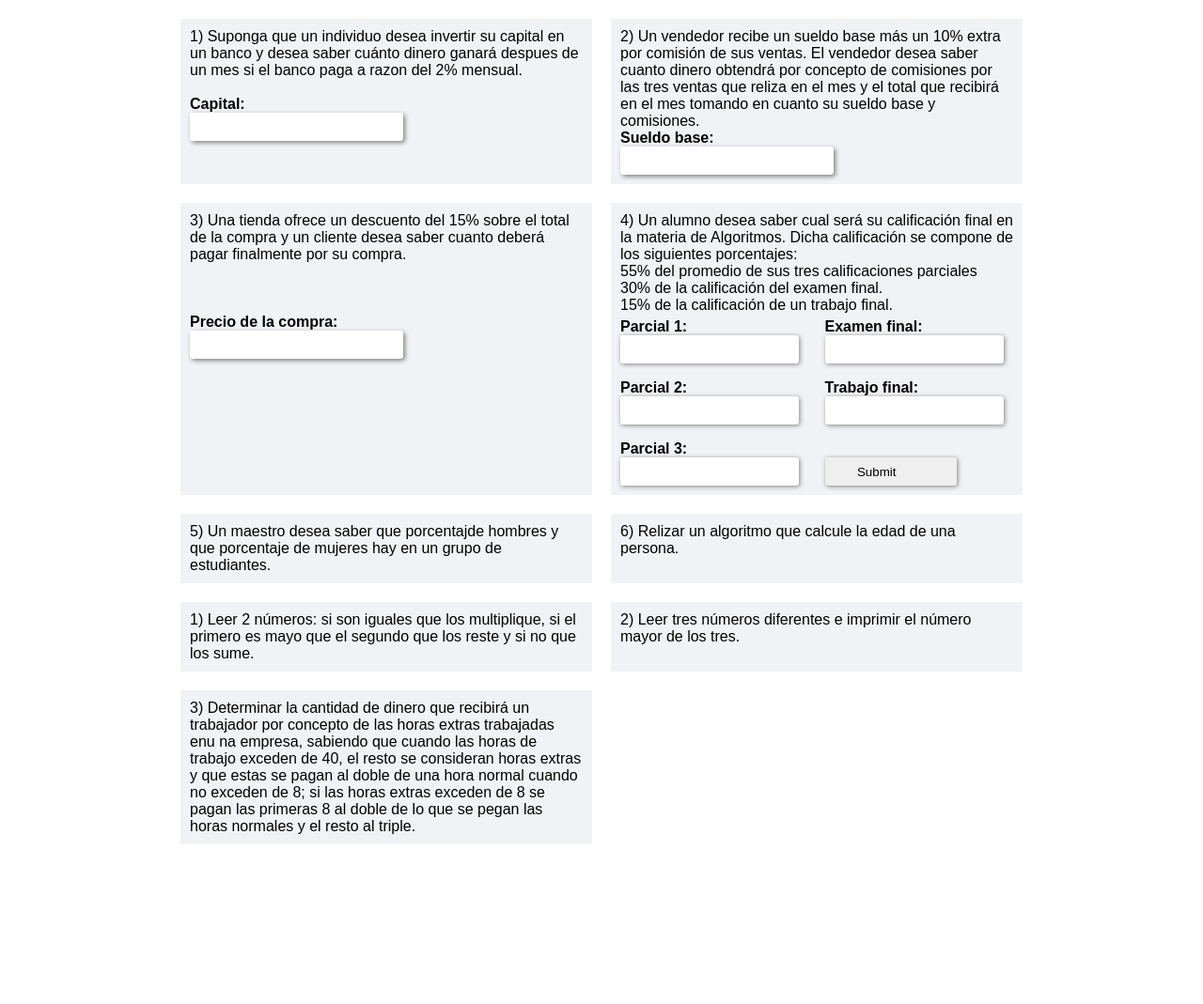
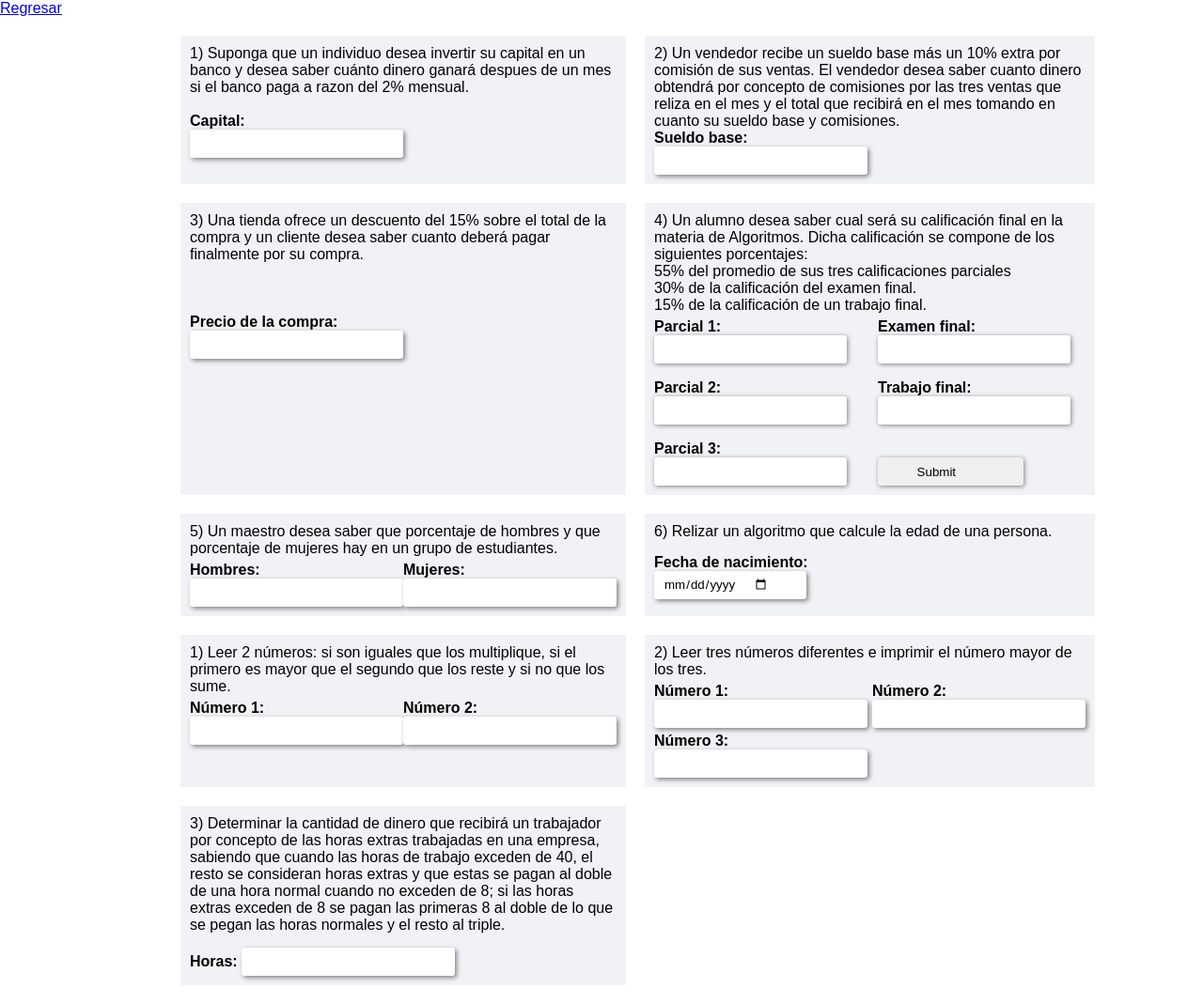
Before and after one commit to cxlebd/Proyecto, a plain HTML site: page problemas.html in a window 1280 px wide. Shown: the whole page at 94% size. Before the commit the page ends 899 px from the top, so only its background shows below. Drawn offline with Linux system fonts and the light colour scheme.

Commit message:
plantilla terminada

```diff
--- a/css/formulario.css
+++ b/css/formulario.css
@@ -11,9 +11,11 @@ main{
     margin-left: 15%;
     margin-right: 15%;
     margin-top: 20px;
+    margin-bottom: 20px;
     display: grid;
     grid-template-columns: 1fr 1fr;
     gap: 20px;
+
 }
 
 div.problema{
@@ -32,6 +34,7 @@ input{
     height: 30px;
     box-shadow: 2px 2px 5px gray;
     padding: 0 40px 0 10px;
+    width: auto;
 }
 
 .calificaciones{
@@ -45,3 +48,16 @@ input{
     width: 70%;
     box-shadow: 1px 1px 5px gray;
 }
+
+.porcentajes{
+    display: grid;
+    grid-template-columns: 1fr 1fr;
+    margin-top: 5px;
+}
+
+.tres_numeros{
+    display: grid;
+    grid-template-columns: 1fr 1fr;
+    margin-top: 5px;
+    gap: 5px;
+}
--- a/problemas.html
+++ b/problemas.html
@@ -9,6 +9,9 @@
     <link rel="stylesheet" href="css/formulario.css">
 </head>
 <body>
+    <a href="index.html">
+        Regresar
+    </a>
     <main>
         <div class="problema">
             1) Suponga que un individuo desea invertir su capital
@@ -84,26 +87,79 @@
                 </form>
         </div>
         <div class="problema">
-            5) Un maestro desea saber que porcentajde hombres y que porcentaje
+            5) Un maestro desea saber que porcentaje de hombres y que porcentaje
             de mujeres hay en un grupo de estudiantes.
+            <form action="problemas.html" method="get" name="problema5" onsubmit="return validar5(this)" class="porcentajes">
+                <div>
+                    <b>Hombres:</b>
+                <br>
+                <input type="text" method="get" name="hombres" id="hombres">
+                </div>
+                <div>
+                    <b>Mujeres:</b>
+                    <br>
+                    <input type="text" method="get" id="mujeres">
+                </div>
+            </form>
         </div>
         <div class="problema">
             6) Relizar un algoritmo que calcule la edad de una persona.
+            <br>
+            <form action="problemas.html" method="get" name="problema6" onsubmit="return validar6(this)" style="margin-top: 15px;">
+                <b>Fecha de nacimiento:</b>
+                <br>
+                <input type="date">
+            </form>
         </div>
         <div class="problema">
-            1) Leer 2 números: si son iguales que los multiplique,
-            si el primero es mayo que el segundo que los reste y si no que los sume.
+            <p>
+                1) Leer 2 números: si son iguales que los multiplique,
+            si el primero es mayor que el segundo que los reste y si no que los sume.
+            </p>
+            <form action="problemas.html" method="get" name="problema7" onsubmit="return validar7(this)" class="porcentajes">
+                <div>
+                    <b>Número 1:</b>
+                    <input type="number" name="numero1">
+                </div>
+                <div>
+                    <b>Número 2:</b>
+                    <input type="number" name="numero2">
+                </div>
+            </form>
+
         </div>
         <div class="problema">
-            2) Leer tres números diferentes e imprimir el número mayor de los tres.
+            <p>
+                2) Leer tres números diferentes e imprimir el número mayor de los tres.
+            </p>
+            <form action="problemas.html" method="get" name="problema8" class="tres_numeros" onsubmit="return validar8(this)">
+                <div>
+                    <b>Número 1:</b>
+                    <input type="number" name="numero1">
+                </div>
+                <div>
+                    <b>Número 2:</b>
+                    <input type="number" name="numero2">
+                </div>
+                <div>
+                    <b>Número 3:</b>
+                    <input type="number" name="numero3">
+                </div>
+            </form>
         </div>
         <div class="problema">
+            <p>
             3) Determinar la cantidad de dinero que recibirá un  trabajador por
-            concepto de las horas extras trabajadas enu na empresa, sabiendo que cuando
+            concepto de las horas extras trabajadas en una empresa, sabiendo que cuando
             las horas de trabajo exceden de 40, el resto se consideran horas extras
             y que estas se pagan al doble de una hora normal cuando no exceden de 8;
             si las horas extras exceden de 8 se pagan las primeras 8 al doble de lo que
             se pegan las horas normales y el resto al triple.
+            </p>
+            <form action="problemas.html" method="get" name="problema9" style="margin-top: 15px;" onsubmit="return validar9(this)">
+                <b>Horas:</b>
+                <input type="number" name="numero1">
+            </form>
         </div>
     </main>
 </body>
```
